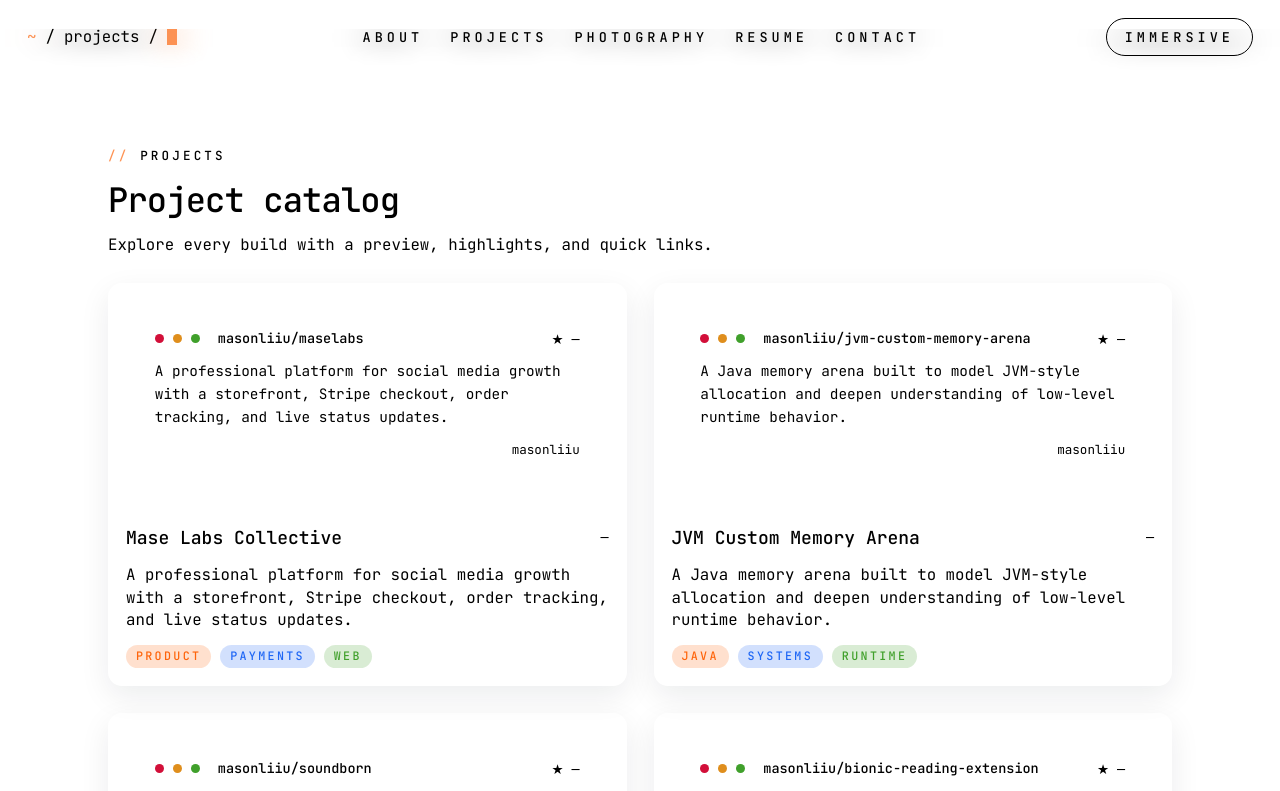
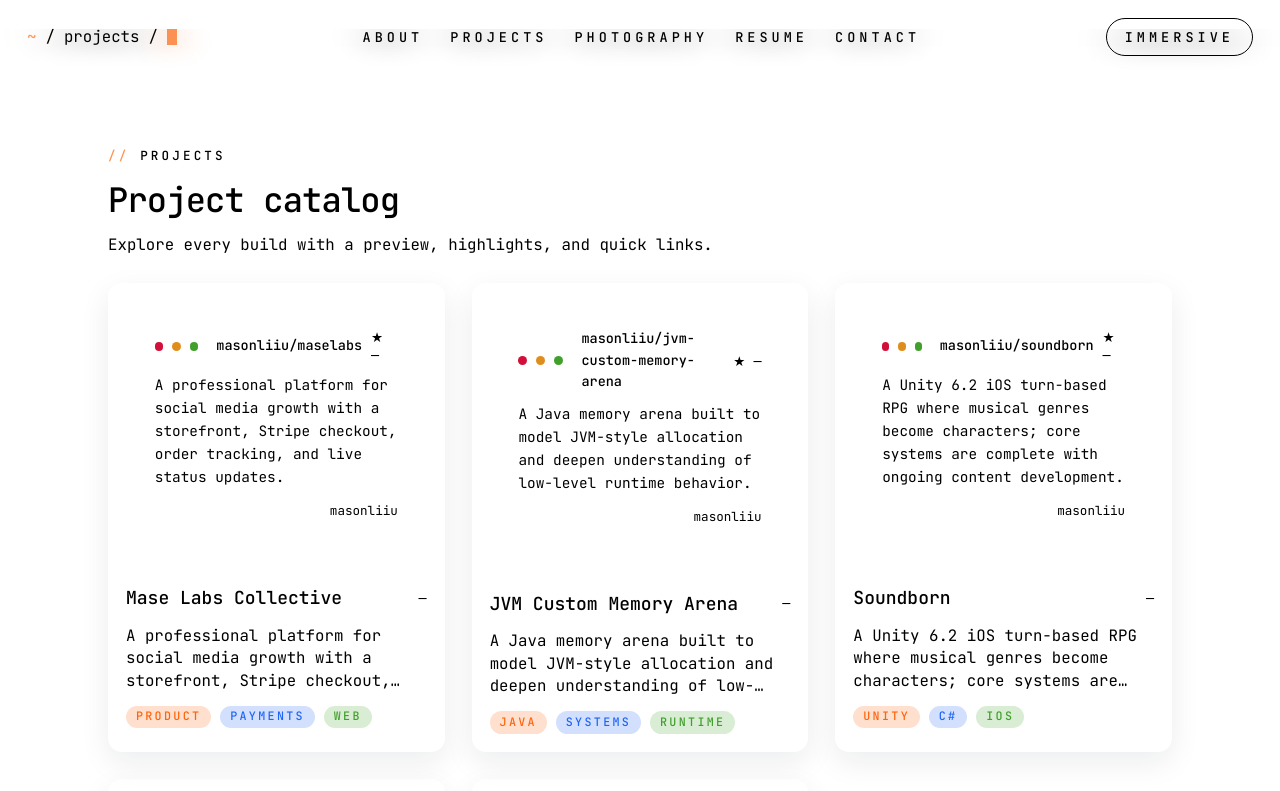
Before and after one commit to masonliiu/portfolio, a Next.js app: page /projects in a window 1280 px wide. Shown: the top 791 px of the page. Built offline with nearby package versions, Linux system fonts and the light colour scheme.

Commit message:
style: adjust projects grid cards

```diff
--- a/src/components/portfolio/ProjectsList.tsx
+++ b/src/components/portfolio/ProjectsList.tsx
@@ -25,12 +25,12 @@ export default function ProjectsList() {
         </p>
       </div>
 
-      <div className="grid gap-6 md:grid-cols-2">
+      <div className="grid gap-6 md:grid-cols-2 xl:grid-cols-3">
         {projects.map((project) => (
           <Link
             key={project.slug}
             href={`/projects/${project.slug}`}
-            className="terminal-card hover-panel group"
+            className="terminal-card hover-panel group flex min-h-[360px] flex-col"
           >
             <div className="terminal-preview">
               <div className="terminal-window">
```
